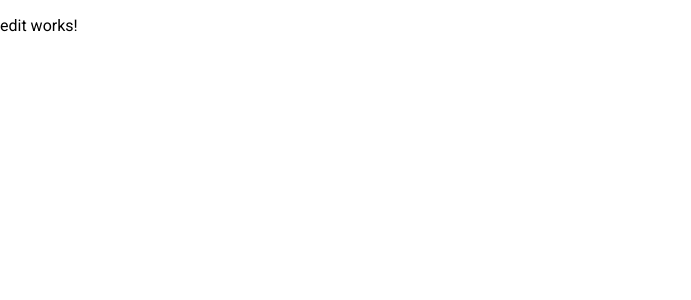
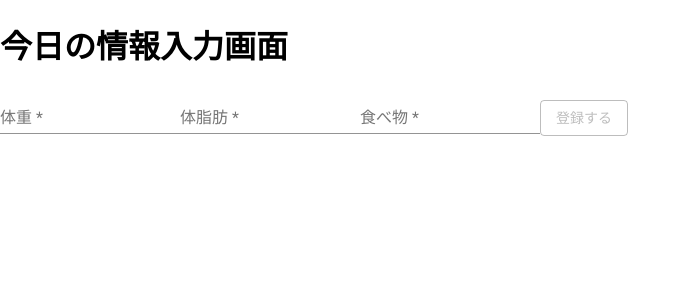
Before and after one commit to hk95/be-healthy, an Angular app: page /edit in a window 1280 px wide. Shown: the top 300 px of the page, without its empty margins (0-691 px from the left). Built offline with nearby package versions, Linux system fonts and the light colour scheme.

Commit message:
feat(edit):フォーム画面作成

```diff
--- a/src/app/edit/edit/edit.component.html
+++ b/src/app/edit/edit/edit.component.html
@@ -1 +1,22 @@
-<p>edit works!</p>
+<div class="container">
+  <h1>今日の情報入力画面</h1>
+
+  <form [formGroup]="form">
+    <mat-form-field>
+      <mat-label>体重</mat-label>
+      <input formControlName="weight" type="number" matInput />
+    </mat-form-field>
+    <mat-form-field>
+      <mat-label>体脂肪</mat-label>
+      <input formControlName="fat" type="number" matInput />
+    </mat-form-field>
+    <mat-form-field>
+      <mat-label>食べ物</mat-label>
+      <input formControlName="meal" type="text" matInput />
+    </mat-form-field>
+
+    <button [disabled]="form.invalid" mat-stroked-button color="primary">
+      登録する
+    </button>
+  </form>
+</div>
--- a/src/app/edit/edit/edit.component.ts
+++ b/src/app/edit/edit/edit.component.ts
@@ -1,15 +1,19 @@
 import { Component, OnInit } from '@angular/core';
+import { FormBuilder, Validators } from '@angular/forms';
 
 @Component({
   selector: 'app-edit',
   templateUrl: './edit.component.html',
-  styleUrls: ['./edit.component.scss']
+  styleUrls: ['./edit.component.scss'],
 })
 export class EditComponent implements OnInit {
+  form = this.fb.group({
+    weight: ['', [Validators.required]],
+    fat: ['', [Validators.required]],
+    meal: ['', [Validators.required]],
+  });
 
-  constructor() { }
+  constructor(private fb: FormBuilder) {}
 
-  ngOnInit(): void {
-  }
-
+  ngOnInit(): void {}
 }
```
Also changed, not shown: src/app/edit/edit.module.ts (+12 -3 lines).
